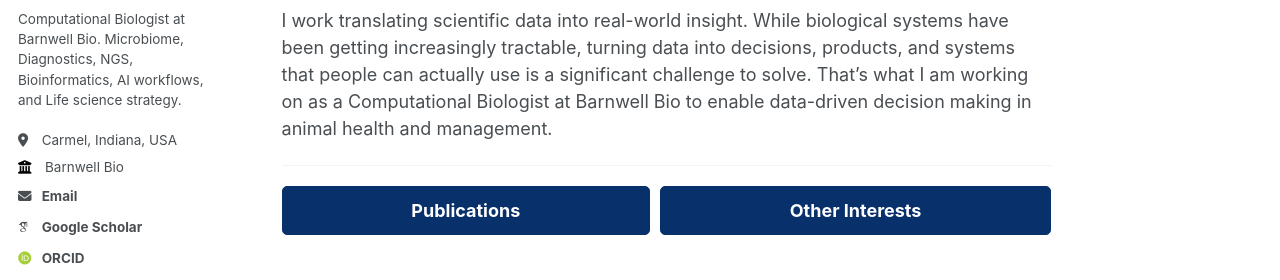
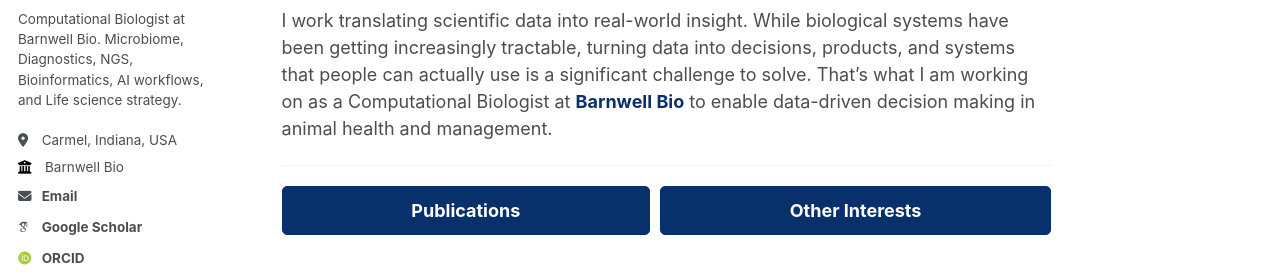
Before and after one commit to Aiswarya-prasad/aiswarya-prasad.github.io, a Jekyll site: the page built from _pages/about.md, in a window 1280 px wide and 1207 px high. Shown: the part 273-553 px from the top of the window. Built offline with Jekyll 4.4.1, drawn with Linux system fonts in a browser that asks for light colours; some web fonts are replaced; part of the change alters nothing that is shown.

```diff
--- a/_pages/about.md
+++ b/_pages/about.md
@@ -10,7 +10,7 @@ fmContentType: default
 
 I'm a computational biologist working at the intersection of microbiomics, data science, and diagnostics. My background is in microbial ecology and metagenomics where I turn large complex dataset into information about what microbes are present, what they're doing and why it matters at a systems level.
 
-I work translating scientific data into real-world insight. While biological systems have been getting increasingly tractable, turning data into decisions, products, and systems that people can actually use is a significant challenge to solve. That's what I am working on as a Computational Biologist at Barnwell Bio to enable data-driven decision making in animal health and management.
+I work translating scientific data into real-world insight. While biological systems have been getting increasingly tractable, turning data into decisions, products, and systems that people can actually use is a significant challenge to solve. That's what I am working on as a Computational Biologist at [Barnwell Bio](https://www.barnwellbio.com) to enable data-driven decision making in animal health and management.
 
 ---
 
```
